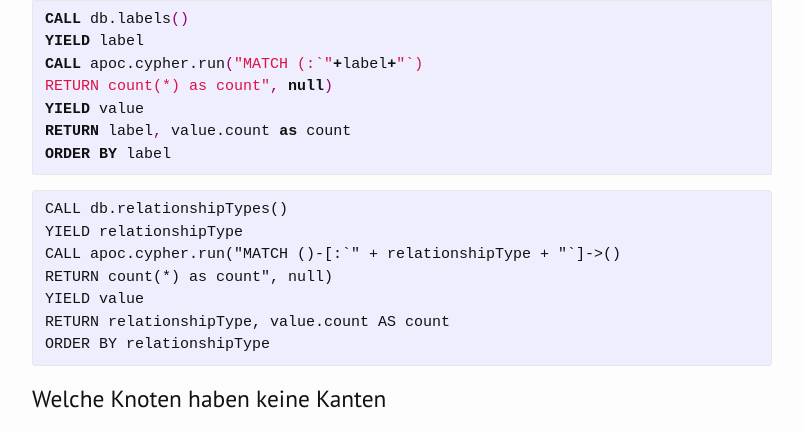
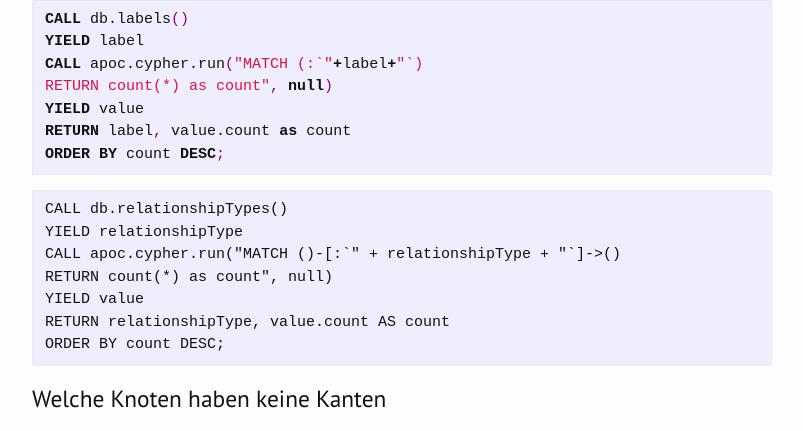
Before and after one commit to kuczera/Graphentechnologien, a Jekyll site: the page built from docs/95_Anhang.md, in a window 1280 px wide and 900 px high, scrolled down 5474 px. Shown: the part 114-545 px from the top of the window, without its empty margins (238-1041 px from the left). Built offline with Jekyll 4.4.1, drawn with Linux system fonts in a browser that asks for light colours.

Commit message:
Update 95_Anhang.md

```diff
--- a/docs/95_Anhang.md
+++ b/docs/95_Anhang.md
@@ -192,7 +192,7 @@ CALL apoc.cypher.run("MATCH (:`"+label+"`)
 RETURN count(*) as count", null)
 YIELD value
 RETURN label, value.count as count
-ORDER BY label
+ORDER BY count DESC;
 ~~~
 
 
@@ -203,7 +203,7 @@ CALL apoc.cypher.run("MATCH ()-[:`" + relationshipType + "`]->()
 RETURN count(*) as count", null)
 YIELD value
 RETURN relationshipType, value.count AS count
-ORDER BY relationshipType
+ORDER BY count DESC;
 ~~~
 
 ### Welche Knoten haben keine Kanten
```
